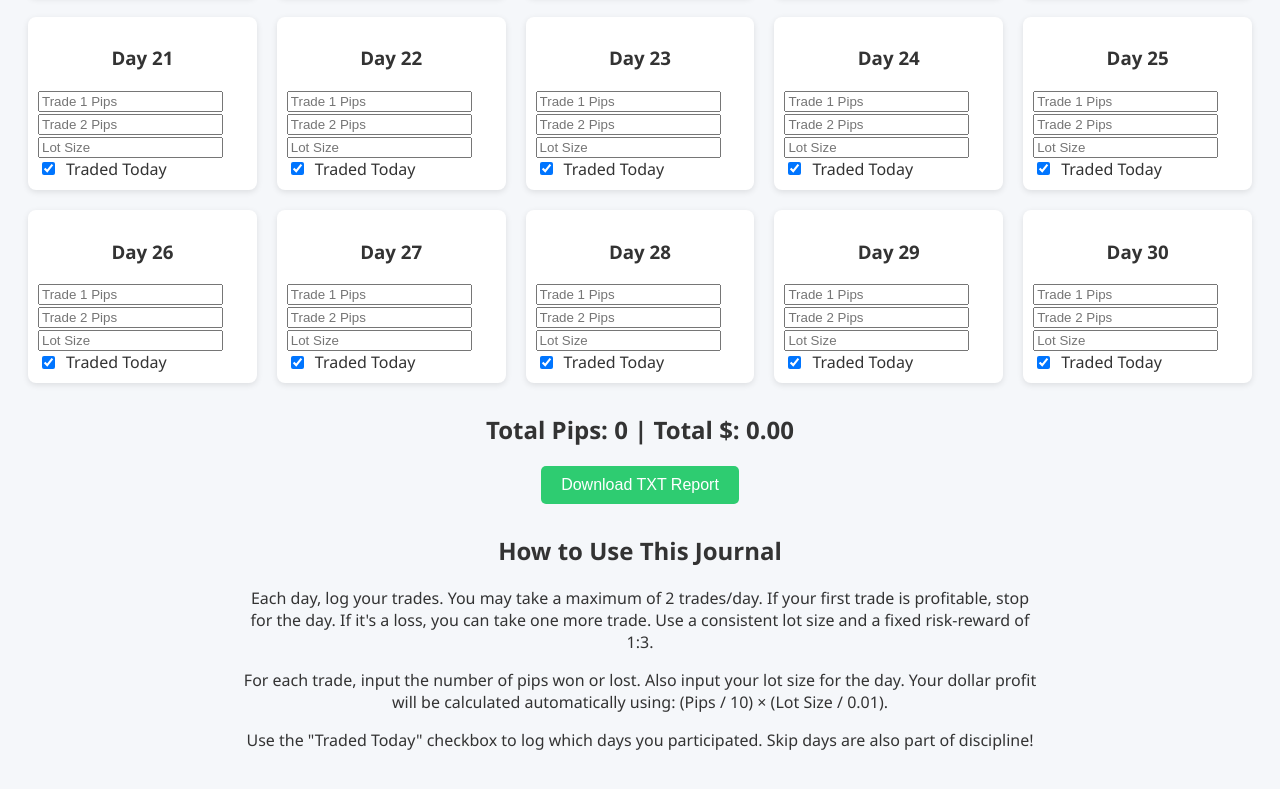
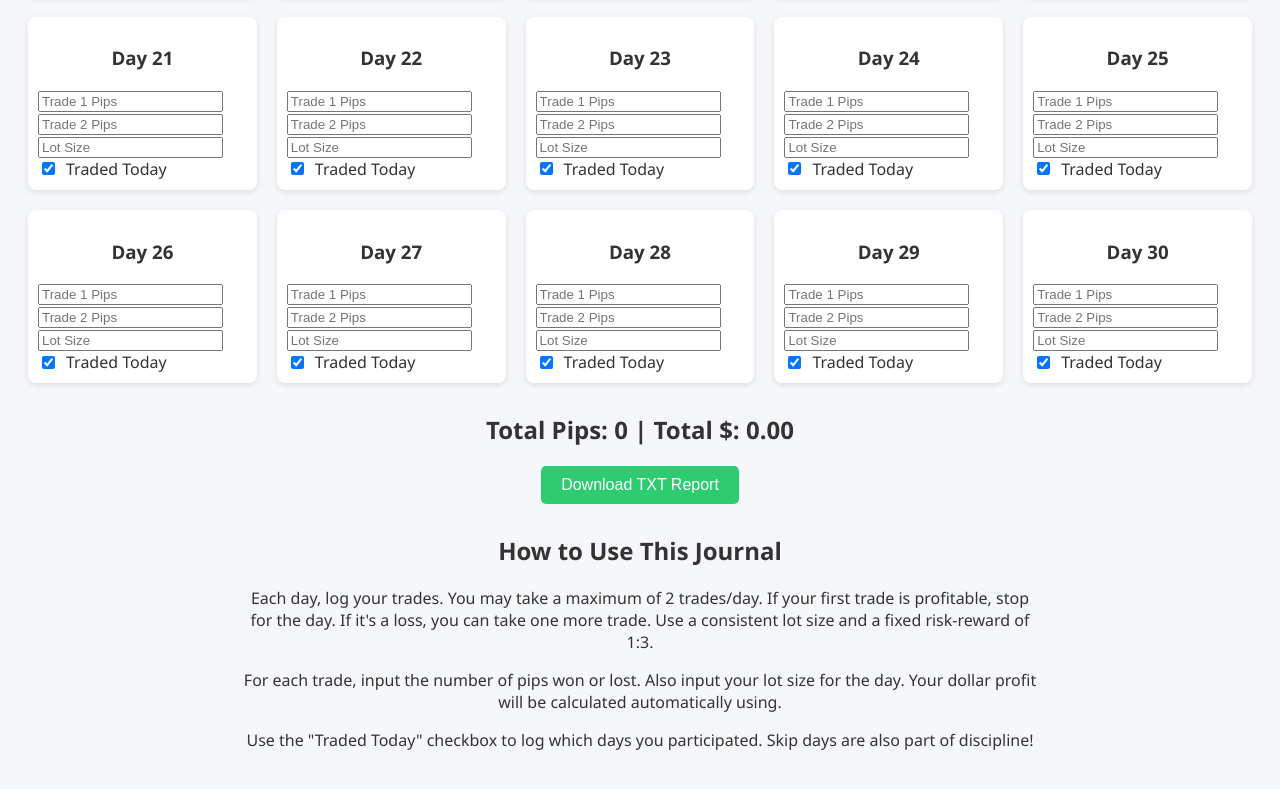
Before and after one commit to Rokim00/Simpletradingjournal, a plain HTML site: page index.html in a window 1280 px wide. Shown: the part 980-1769 px from the top of the page. Drawn offline with Linux system fonts and the light colour scheme.

Commit message:
Update index.html

```diff
--- a/index.html
+++ b/index.html
@@ -85,7 +85,7 @@
 <div class="instructions">
   <h2>How to Use This Journal</h2>
   <p>Each day, log your trades. You may take a maximum of 2 trades/day. If your first trade is profitable, stop for the day. If it's a loss, you can take one more trade. Use a consistent lot size and a fixed risk-reward of 1:3.</p>
-  <p>For each trade, input the number of pips won or lost. Also input your lot size for the day. Your dollar profit will be calculated automatically using: (Pips / 10) × (Lot Size / 0.01).</p>
+  <p>For each trade, input the number of pips won or lost. Also input your lot size for the day. Your dollar profit will be calculated automatically using.</p>
   <p>Use the "Traded Today" checkbox to log which days you participated. Skip days are also part of discipline!</p>
 </div>
 
```
